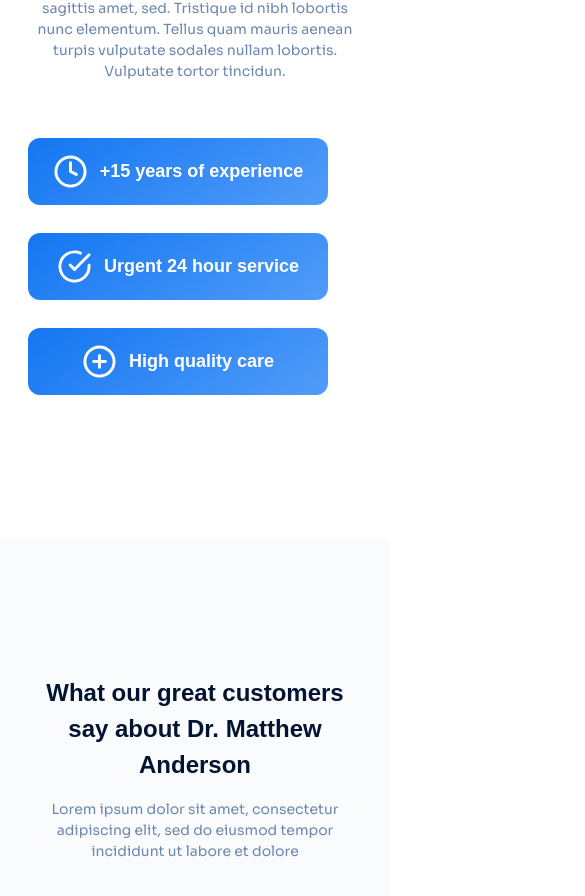
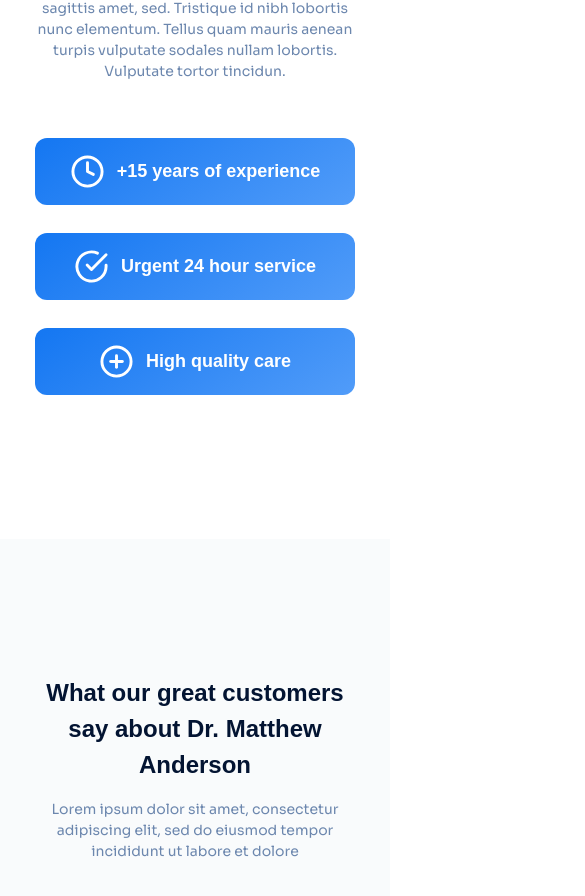
Before and after one commit to SergeCodeur/FigmaToCode-Challenge-Week1-Serge-Amoussougbo, a Next.js app: page / in a window 390 px wide. Shown: the part 4517-5413 px from the top of the page, 585 px wide, since content can reach past the window. Built offline with nearby package versions, Linux system fonts and the light colour scheme.

Commit message:
fixe: contenu centrer

```diff
--- a/src/components/ui/AdvantageFeatureCards.tsx
+++ b/src/components/ui/AdvantageFeatureCards.tsx
@@ -26,14 +26,14 @@ const AdvantageFeatureCards: React.FC<Props> = ({ className, id }) => {
     <div
       id={id}
       className={cn(
-        `grid lg:grid-cols-3 grid-cols-1 gap-7 w-[950px] mx-auto mt-14`,
+        `grid lg:grid-cols-3 grid-cols-1 justify-items-center gap-7 lg:w-[950px] w-full mx-auto mt-14`,
         className
       )}
     >
       {AdvantageContent.map((content) => (
         <div
           key={content.title}
-          className="flex items-center justify-center gap-3 bg-gradient-145 rounded-xl py-4 px-[18px] max-lg:max-w-[300px]"
+          className="flex items-center justify-center gap-3 bg-gradient-145 rounded-xl py-4 px-[18px] max-lg:min-w-[320px]"
         >
           {content.icon}
           <h3 className="text-white text-xl font-semibold font-poppins">
```
